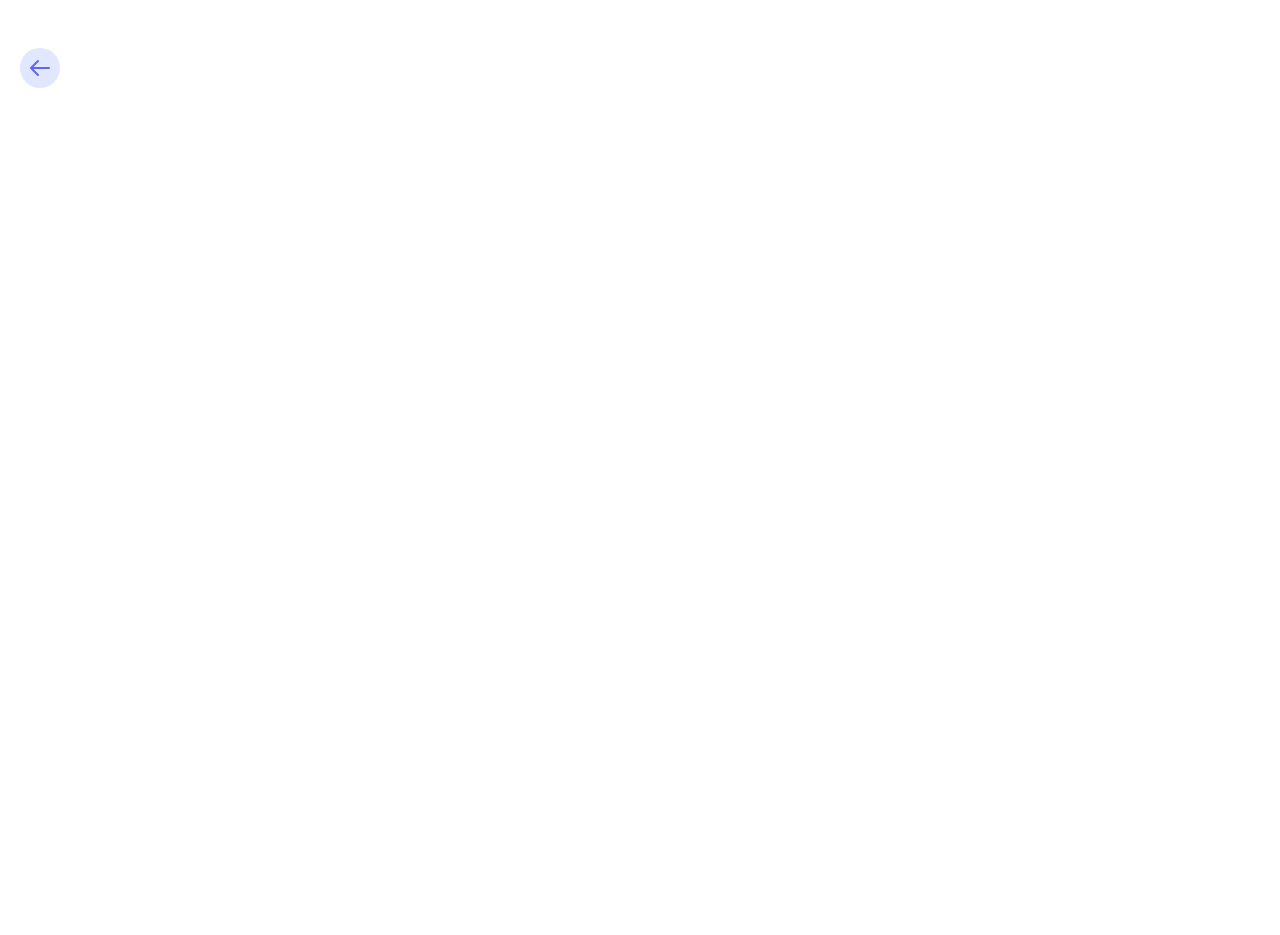
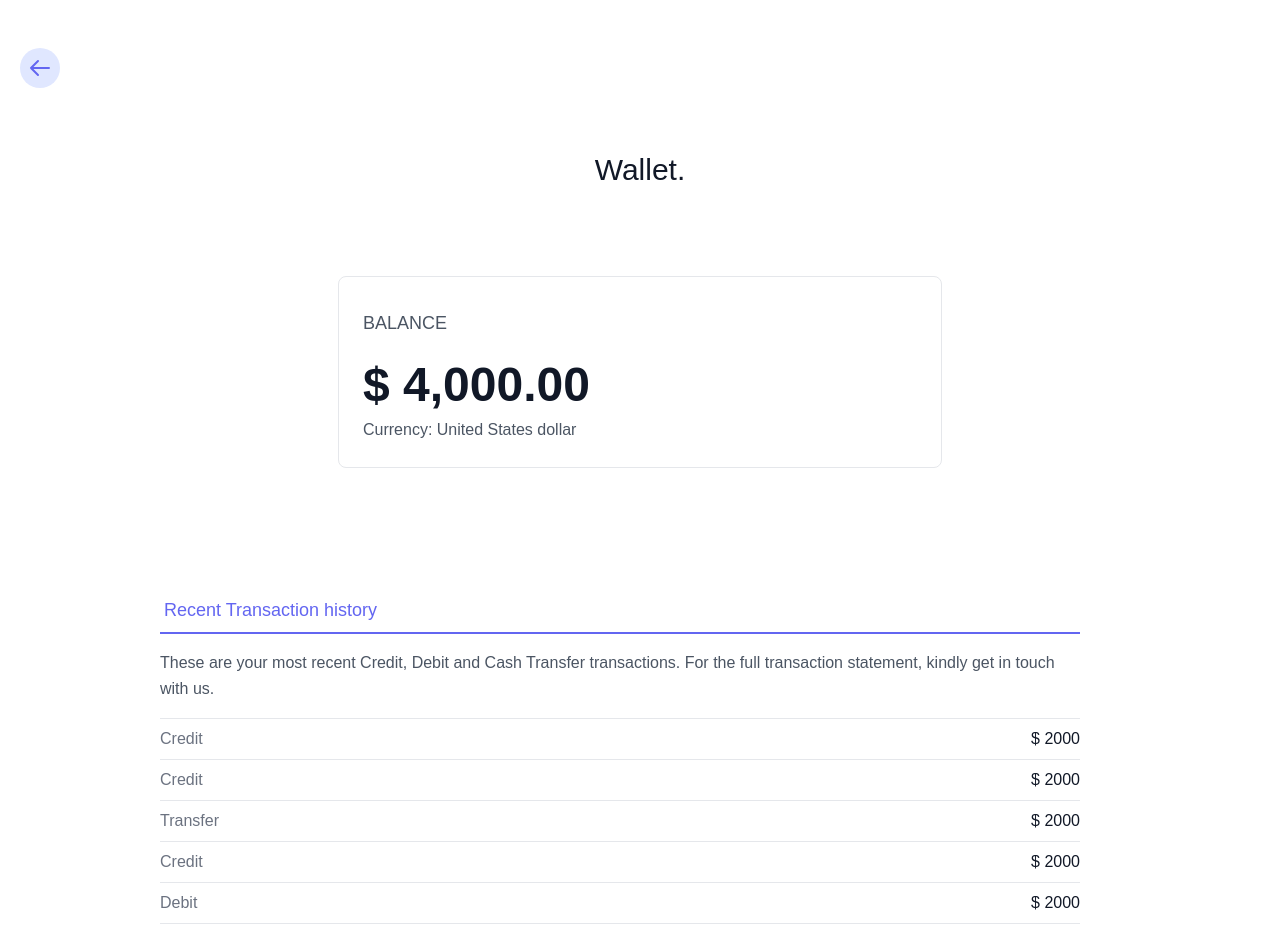
Before and after one commit to jaysonmulwa/currency-exchange-app, a Nuxt app in the folder nuxt-fe-service/: page /wallet in a window 1280 px wide. Shown: the top 935 px of the page. Before the commit the page ends 800 px from the top, so only its background shows below. Built offline with nearby package versions, Linux system fonts and the light colour scheme.

Commit message:
feat: wallet page designed

```diff
--- a/nuxt-fe-service/components/Wallet.vue
+++ b/nuxt-fe-service/components/Wallet.vue
@@ -15,6 +15,56 @@
 
       </div>
     </div>
+    <div class="container px-5 pt-12 pb-24 mx-auto">
+    <div class="flex flex-wrap w-full mb-20 flex-col items-center text-center">
+      <h1 class="sm:text-3xl text-2xl font-medium title-font mb-2 text-gray-900 tracking">Wallet.</h1>
+    </div>
+    <div class="flex flex-wrap justify-center -m-4">
+      <div class="xl:w-1/2 md:w-1/2 w-full p-4">
+          <div class="border border-gray-200 p-6 rounded-lg">
+            <p class="text-lg w-full mt-2">BALANCE</p>
+            <p class="text-5xl text-gray-900 font-bold title-font mt-6">$ 4,000.00</p>
+            <p class="leading-relaxed text-base w-full mt-2">Currency: United States dollar</p>
+          </div>
+      </div>
+    </div>
+    <div class="flex flex-wrap justify-center">
+      <div class="container px-5 py-24 mx-auto">
+        <div class="lg:w-4/5 mx-auto flex flex-wrap">
+          <div class="lg:w-full w-full lg:pr-10 lg:py-6 mb-6 lg:mb-0">
+            <div class="flex mb-4">
+              <a class="flex-grow text-indigo-500 border-b-2 border-indigo-500 py-2 text-lg px-1">Recent Transaction history</a>
+            </div>
+            <p class="leading-relaxed mb-4">These are your most recent Credit, Debit and Cash Transfer transactions. For the full transaction statement, kindly get in touch with us.</p>
+            <div class="flex border-t border-gray-200 py-2">
+              <span class="text-gray-500">Credit </span>
+              <span class="ml-auto text-gray-900">$ 2000</span>
+            </div>
+            <div class="flex border-t border-gray-200 py-2">
+              <span class="text-gray-500">Credit</span>
+              <span class="ml-auto text-gray-900">$ 2000</span>
+            </div>
+            <div class="flex border-t border-gray-200 py-2">
+              <span class="text-gray-500">Transfer</span>
+              <span class="ml-auto text-gray-900">$ 2000</span>
+            </div>
+            <div class="flex border-t border-gray-200 py-2">
+              <span class="text-gray-500">Credit</span>
+              <span class="ml-auto text-gray-900">$ 2000</span>
+            </div>
+            <div class="flex border-t border-gray-200 py-2">
+              <span class="text-gray-500">Debit</span>
+              <span class="ml-auto text-gray-900">$ 2000</span>
+            </div>
+            <div class="flex border-t border-b mb-6 border-gray-200 py-2">
+              <span class="text-gray-500">Debiit</span>
+              <span class="ml-auto text-gray-900">$ 2000</span>
+            </div>
+          </div>
+        </div>
+      </div>
+    </div>
+  </div>
   </section>
 </template>
 
```
